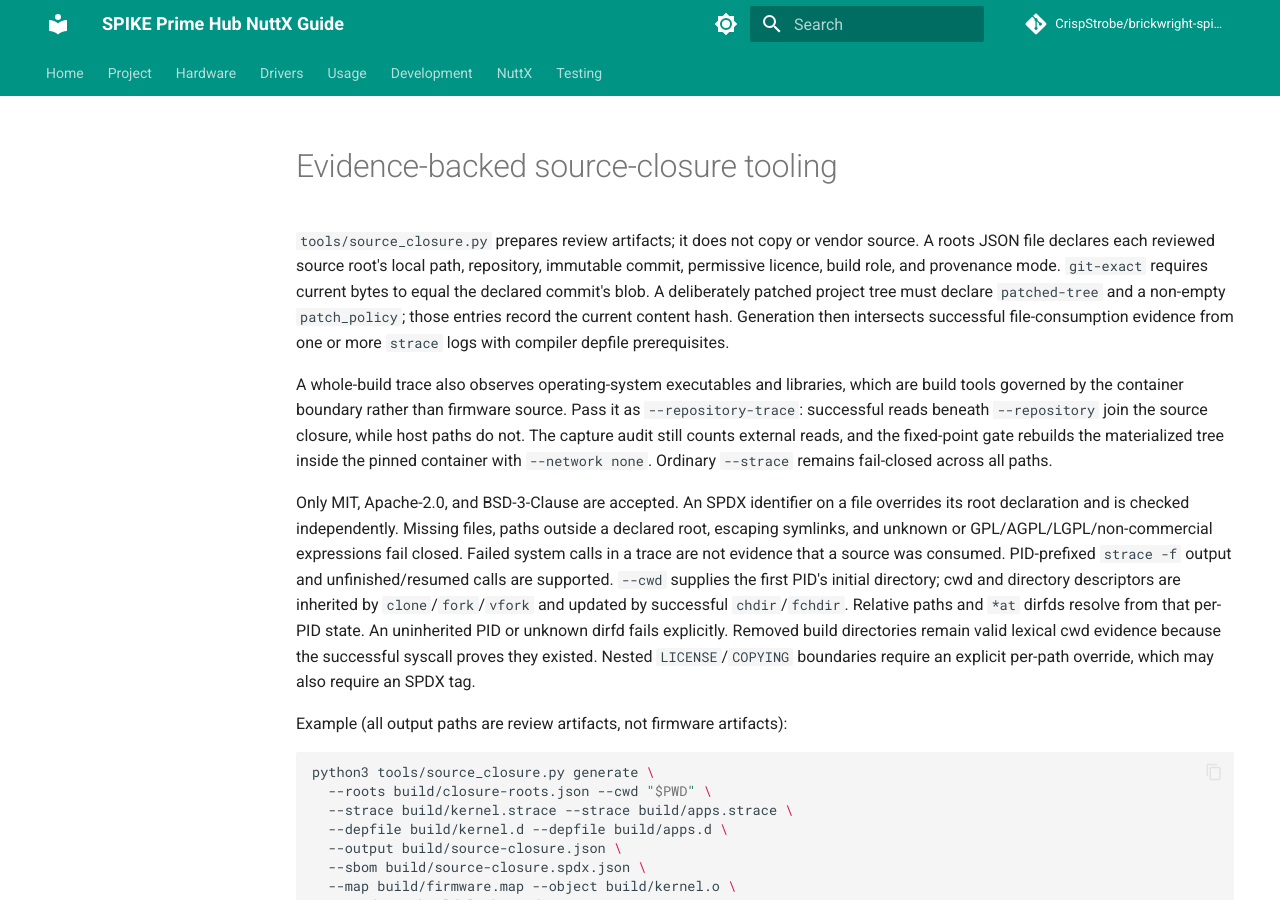
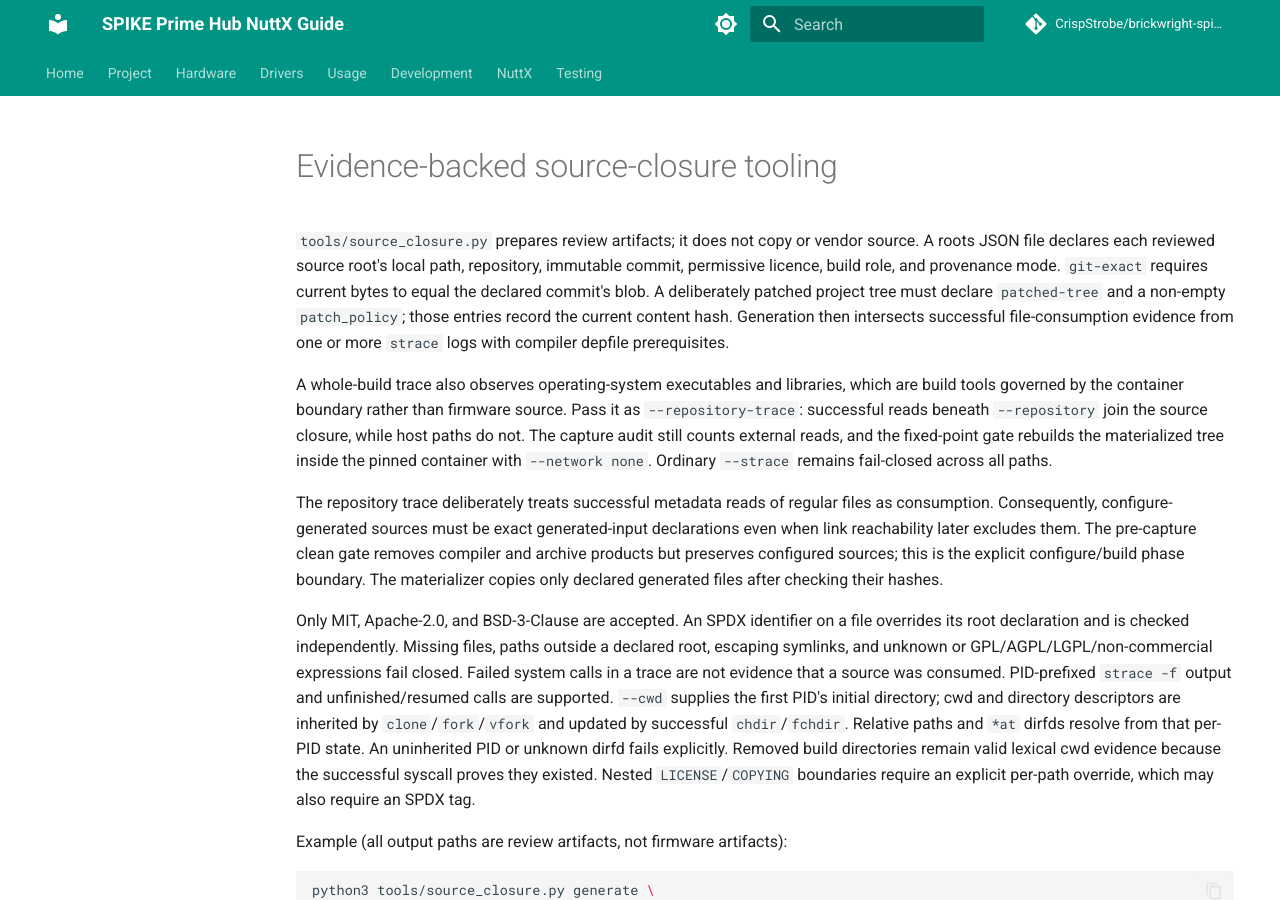
Before and after one commit to CrispStrobe/brickwright-spike-prime-fw, an MkDocs documentation site: the page built from docs/en/project/source-closure-tooling.md, in a window 1280 px wide and 900 px high. Built offline with MkDocs 1.6.1 and Material for MkDocs 9.7.7, drawn with Linux system fonts in a browser that asks for light colours; comment, search, counter and statistics services are not loaded.

Commit message:
Declare generated syscall stub closure

```diff
--- a/docs/en/project/source-closure-tooling.md
+++ b/docs/en/project/source-closure-tooling.md
@@ -17,6 +17,13 @@
 audit still counts external reads, and the fixed-point gate rebuilds the
 materialized tree inside the pinned container with `--network none`. Ordinary
 `--strace` remains fail-closed across all paths.
+
+The repository trace deliberately treats successful metadata reads of regular
+files as consumption. Consequently, configure-generated sources must be exact
+generated-input declarations even when link reachability later excludes them.
+The pre-capture clean gate removes compiler and archive products but preserves
+configured sources; this is the explicit configure/build phase boundary. The
+materializer copies only declared generated files after checking their hashes.
 
 Only MIT, Apache-2.0, and BSD-3-Clause are accepted. An SPDX identifier on a
 file overrides its root declaration and is checked independently. Missing
```
Also changed, not shown: HISTORY.md (+3 -0 lines), 2 other files.
